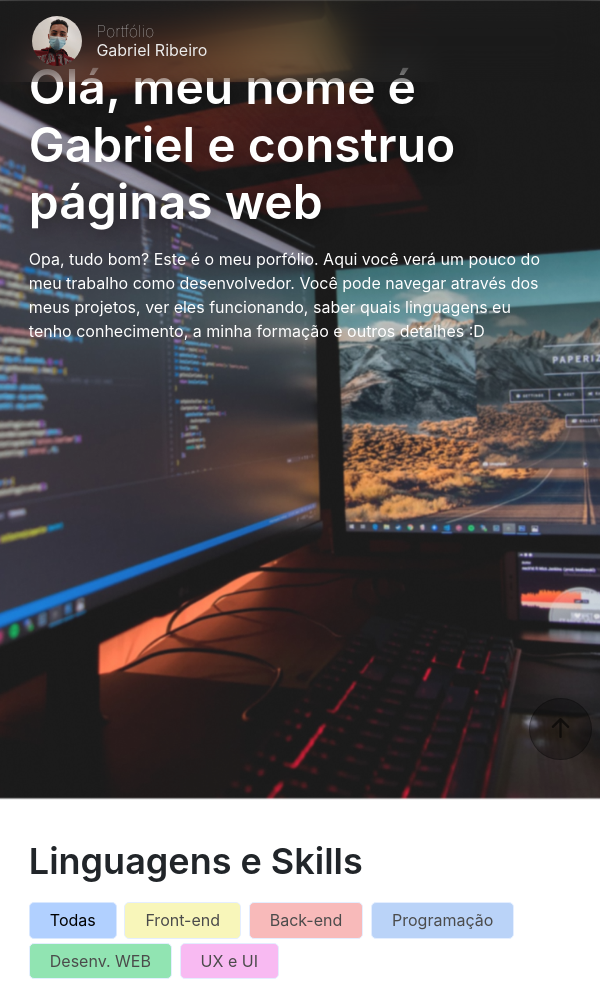
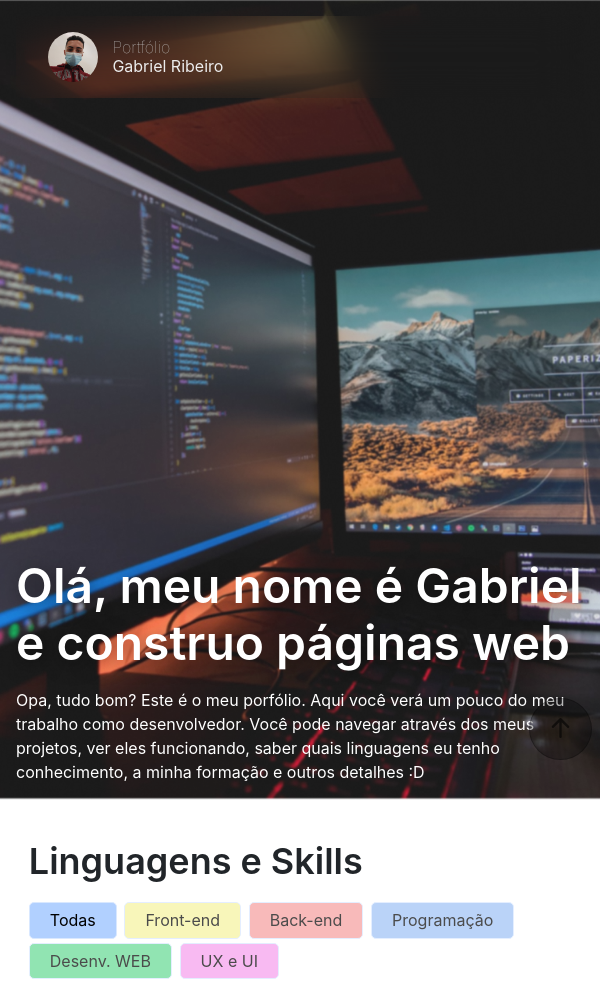
Before and after one commit to gabriersdev/portfolio-br, a PHP site: page / in a window 600 px wide. Shown: the top 983 px of the page. Run offline with PHP 8.4, Linux system fonts and the light colour scheme.

Commit message:
Corrigindo bugs de estilização

```diff
--- a/assets/css/cabecalho.css
+++ b/assets/css/cabecalho.css
@@ -4,15 +4,17 @@
   width: 100%;
 
   display: flex;
+  justify-content: space-between;
   flex-direction: column;
 
   position: relative;
+  padding: 1.8rem;
 }
 
 .cabecalho__principal{
-  position: absolute;
-  top: calc(17.5% - 1vh);
-
+  /* position: absolute; */
+  /* top: calc(17.5% - 1vh); */
+  /* margin: 0 1.8rem; */
   display: flex;
   color: #FFF;
   justify-content: space-between;
@@ -47,7 +49,6 @@
   max-width: 15rem;
 
   padding: 2rem;
-  margin-right: 1.8rem;
 
   backdrop-filter: blur(20px);
   border-radius: 15px;
@@ -88,7 +89,7 @@
 
 .cabecalho__cards{
   width: 100%;
-  position: absolute;
+  /* position: absolute; */
   left: 0;
   bottom: 1rem;
 
@@ -105,17 +106,17 @@
 
 @media screen and (min-width: 0) and (max-width: 420px){
   .cabecalho{
-    display: block;
+    /* display: block; */
   }
 
   .cabecalho__principal{
-    top: 55%;
-    transform: translate(0, -50%);
+    /* top: 55%; */
+    /* transform: translate(0, -50%); */
     display: block;
   }
 
   .cabecalho__principal__apresentacao{
-    width: calc(100% - 1rem);
+    width: calc(100%);
   }
 
   .cabecalho__principal__apresentacao__titulo{
@@ -150,17 +151,18 @@
 
 @media screen and (min-width: 420px) and (max-width: 767px){
   .cabecalho{
-    display: block;
+    /* display: block; */
+    padding: 1rem;
   }
 
   .cabecalho__principal{
-    top: 50%;
-    transform: translate(0, -50%);
+    /* top: 50%; */
+    /* transform: translate(0, -50%); */
     display: block;
   }
 
   .cabecalho__principal__apresentacao{
-    width: calc(100% - 2rem);
+    width: calc(100%);
   }
 
   .cabecalho__principal__apresentacao__titulo{
@@ -174,7 +176,8 @@
   }
 
   .cabecalho__cards{
-    display: none;
+    /* display: none; */
+    visibility: hidden;
   }
 }
 
--- a/assets/css/menu.css
+++ b/assets/css/menu.css
@@ -7,7 +7,9 @@
   padding: 0.25rem 2rem;
 
   backdrop-filter: blur(20px);
-  position: absolute;
+  /* position: absolute; */
+  border-radius: 5px;
+  transition: unset;
 
   top: 0;
   left: 0;
@@ -70,7 +72,7 @@
   color: var(--cinza);
 
   cursor: pointer;
-  transition: 0.3s;
+  transition: border ease-in-out 0.3s;
 }
 
 .menu__item-lista a{
--- a/index.html
+++ b/index.html
@@ -49,7 +49,22 @@
 <body>
   <!-- <div class="loader"><div class="spinner"></div></div> -->
 
-  <header id="apresentacao" class="cabecalho container-elemento">
+  <header id="apresentacao" class="cabecalho">
+    <nav class="menu">
+      <a href="./index.html" class="menu__identificacao">
+        <div src="" alt="" class="menu__imagem"></div>
+        <div class="menu__identificacao__titulos">
+          <h2 class="menu__identificacao__titulos-titulo">Portfólio</h2>
+          <h2 class="menu__identificacao__titulos-titulo-secundario">Gabriel Ribeiro</h2>
+        </div>
+      </a>
+      <ul class="menu__lista">
+        <li class="menu__item-lista"><a href="https://www.behance.net/devgabrielribeiro" target="_blank"><i class="bi bi-behance"></i>Behance</a></li>
+        <li class="menu__item-lista"><a href="https://github.com/gabrieszin/" target="_blank"><i class="bi bi-github"></i>GitHub</a></li>
+        <li class="menu__item-lista"><a href="#contato"><i class="bi bi-person-lines-fill"></i>Contato</a></li>
+      </ul>
+    </nav>
+
     <section class="cabecalho__principal">
       <section class="cabecalho__principal__apresentacao">
         <h1 class="cabecalho__principal__apresentacao__titulo">Olá, meu nome é Gabriel e construo páginas web</h1>
@@ -80,7 +95,7 @@
       </section>
     </section>
 
-      <section class="cabecalho__cards container-elemento">
+      <section class="cabecalho__cards">
         <!-- Cards -->
         <div class="card-linguagem-transparente">
           <div class="card__header">
@@ -202,21 +217,6 @@
         </div>
       </section>
     </header>
-
-    <nav class="menu">
-      <a href="./index.html" class="menu__identificacao">
-        <div src="" alt="" class="menu__imagem"></div>
-        <div class="menu__identificacao__titulos">
-          <h2 class="menu__identificacao__titulos-titulo">Portfólio</h2>
-          <h2 class="menu__identificacao__titulos-titulo-secundario">Gabriel Ribeiro</h2>
-        </div>
-      </a>
-      <ul class="menu__lista">
-        <li class="menu__item-lista"><a href="https://www.behance.net/devgabrielribeiro" target="_blank"><i class="bi bi-behance"></i>Behance</a></li>
-        <li class="menu__item-lista"><a href="https://github.com/gabrieszin/" target="_blank"><i class="bi bi-github"></i>GitHub</a></li>
-        <li class="menu__item-lista"><a href="#contato"><i class="bi bi-person-lines-fill"></i>Contato</a></li>
-      </ul>
-    </nav>
 
     <main class="conteudo container-elemento">
       <section class="linguagens container-principal" id="linguagens">
```
